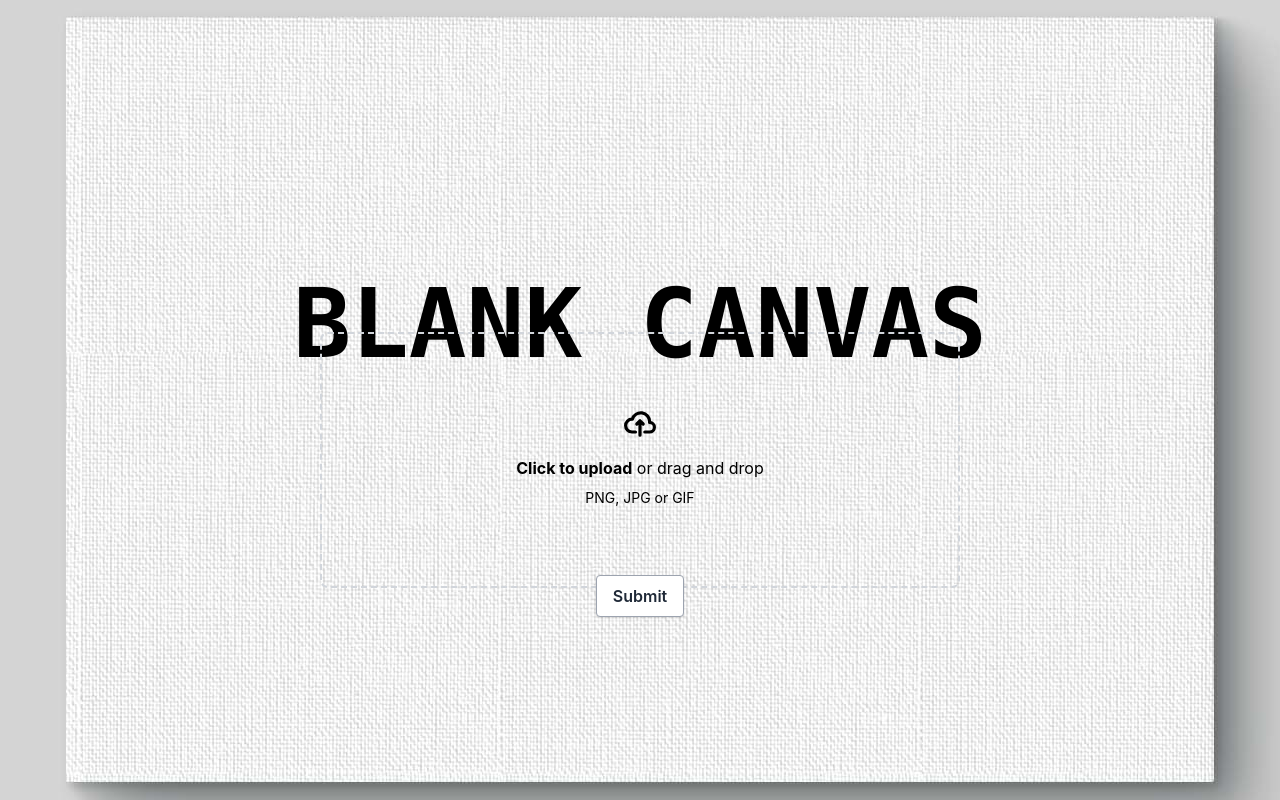
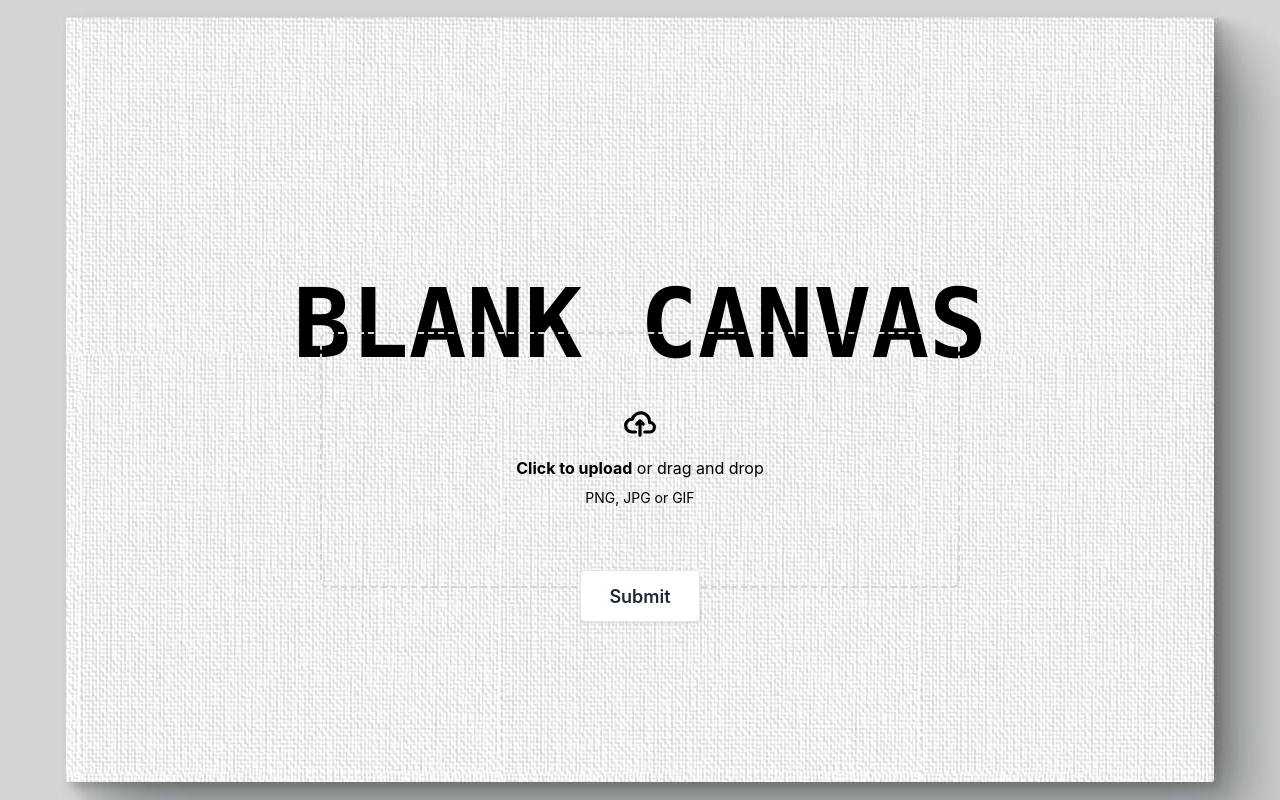
Before and after one commit to akksell/blank-canvas, a React (Create React App) app in the folder client/: page / in a window 1280 px wide. Built offline with nearby package versions, Linux system fonts and the light colour scheme.

Commit message:
made submit button larger and easier to see

```diff
--- a/client/src/App.js
+++ b/client/src/App.js
@@ -62,8 +62,7 @@ function App() {
           </div>
 
           <div class="flex items-center justify-center">
-            {/* FIXME MAKE BUTTON LOOK COOLER */}
-          <button onClick={() => submitImage()} class="bg-white hover:bg-gray-100 text-gray-800 font-semibold py-2 px-4 border border-gray-400 rounded shadow m-3">
+          <button onClick={() => submitImage()} class="bg-white hover:bg-gray-100 text-gray-800 font-semibold py-2 px-4 border border-white-400 rounded shadow m-3 px-7 pb-2.5 pt-3 text-lg">
             Submit
           </button>
           </div>
```
